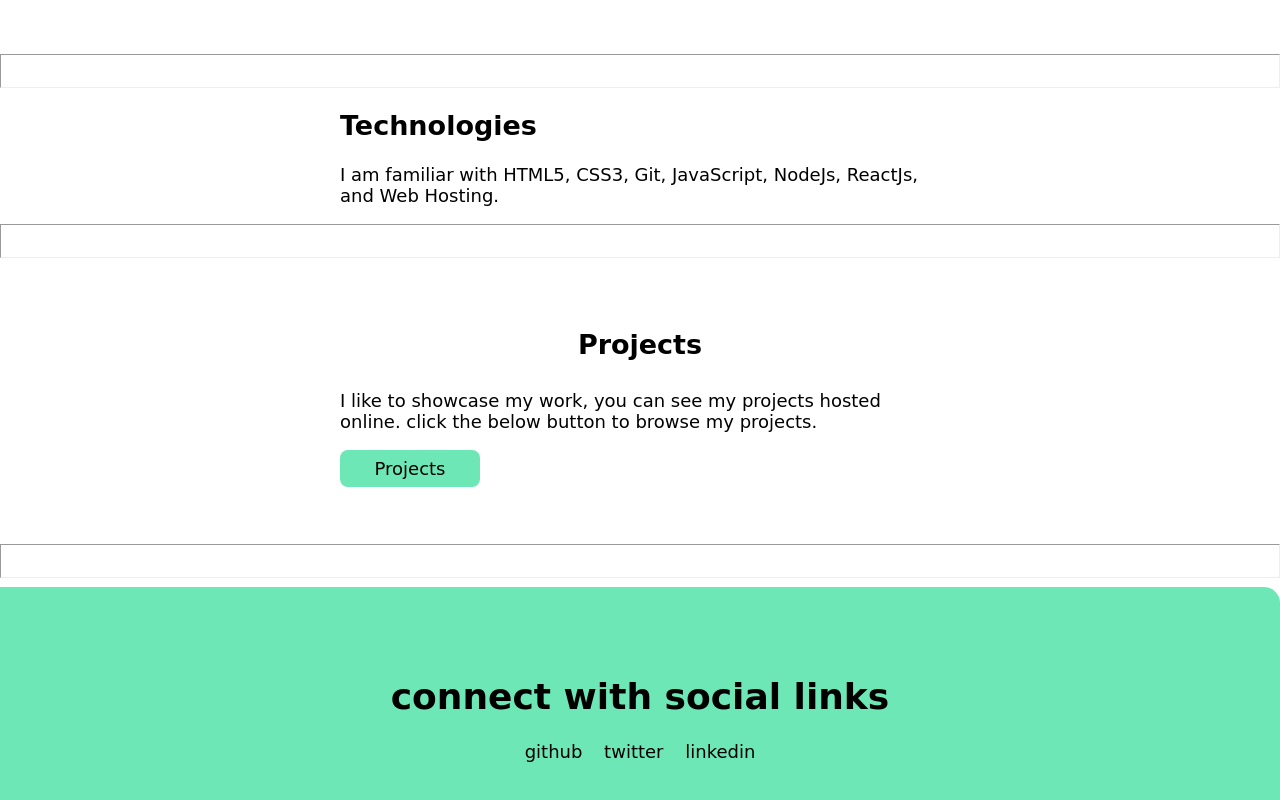
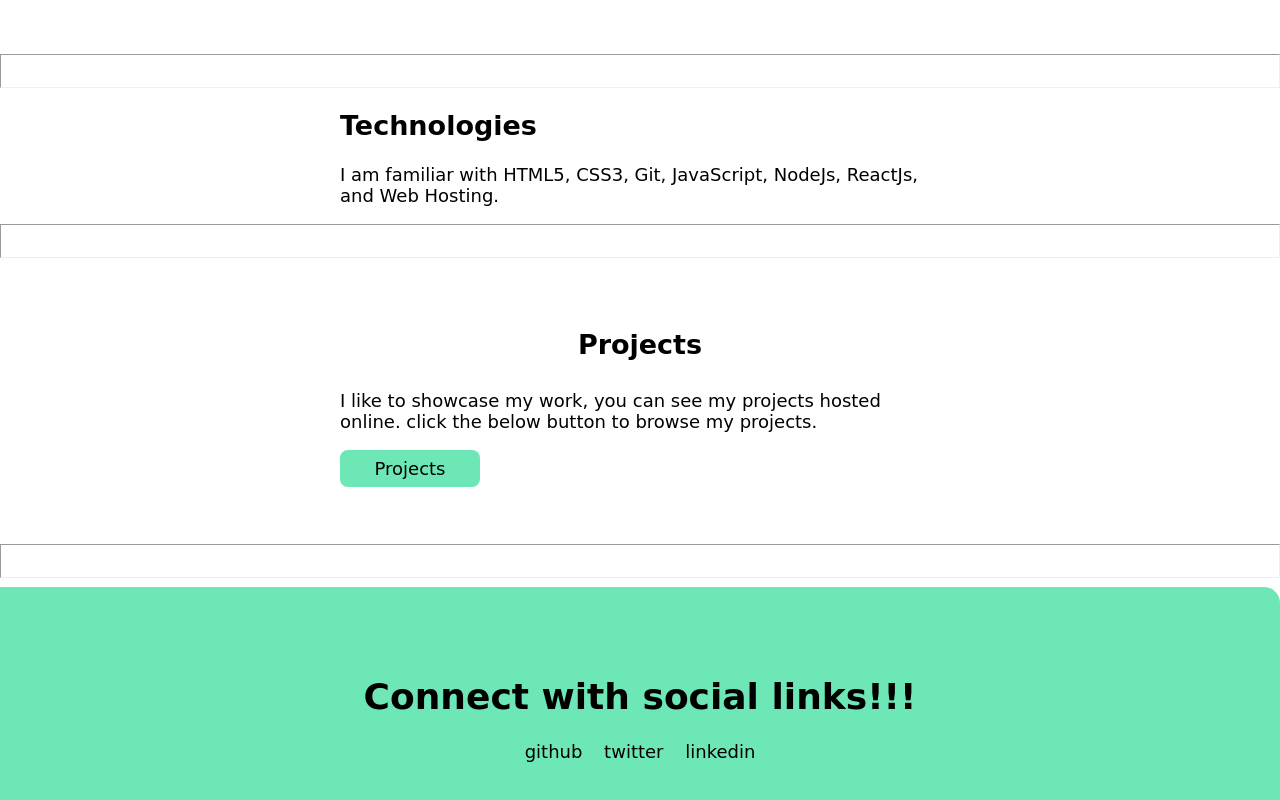
Before and after one commit to shakib1111/my-portfolio, a plain HTML site: page index.html in a window 1280 px wide. Shown: the part 528-1328 px from the top of the page. Drawn offline with Linux system fonts and the light colour scheme.

Commit message:
case changed

```diff
--- a/index.html
+++ b/index.html
@@ -54,7 +54,7 @@
 
 <footer class="footer">
     <div class="footer-header">
-        <h1>connect with social links</h1>
+        <h1>Connect with social links!!!</h1>
         <ul class="social-links list-non-bullet">
             <li class="list-item-inline">
                 <a class="link" href="https://github.com/shakib1111">github
```
Also changed, not shown: projects.html (+1 -1 lines).
